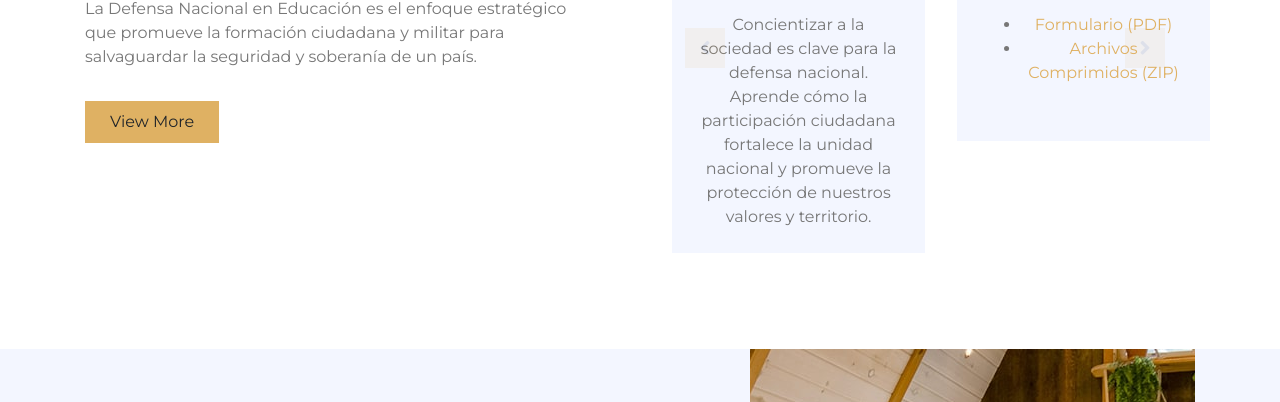
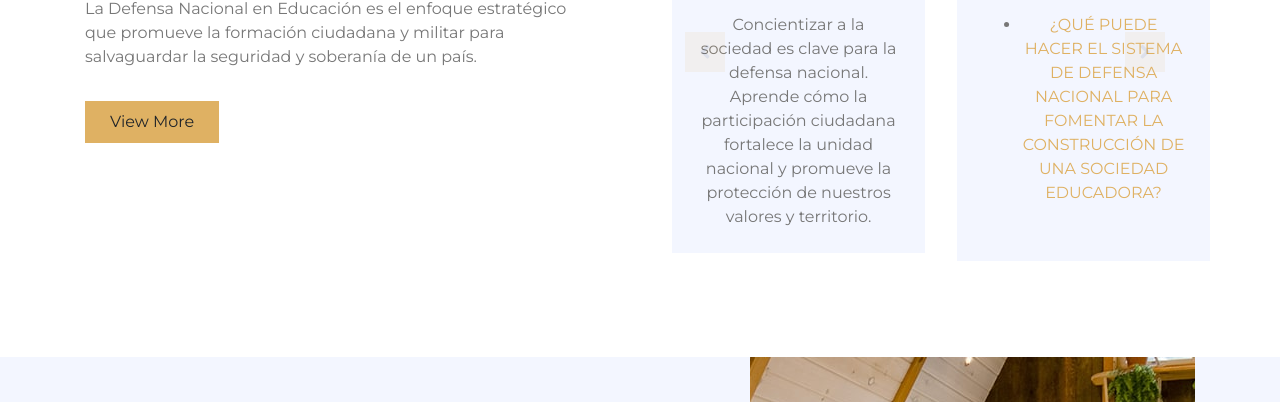
Before and after one commit to gustavoam-asdf/nacional-defense, a website: page public/education.html in a window 1280 px wide. Shown: the part 770-1172 px from the top of the page. Drawn offline with nearby package versions, Linux system fonts and the light colour scheme.

Commit message:
descagable modif

```diff
--- a/public/education.html
+++ b/public/education.html
@@ -187,8 +187,10 @@
 							<h5 class="mb-3">Mas</h5>
 							<p class="m-0">
 							<ul>
-								<li><a href="ruta/al/formulario.pdf" download>Formulario (PDF)</a></li>
-								<li><a href="ruta/a/archivos.zip" download>Archivos Comprimidos (ZIP)</a></li>
+								<li><a
+										href="https://cdn.www.gob.pe/uploads/document/file/2056336/El%20Sistema%20de%20Defensa%20Nacional%20y%20la%20Educaci%C3%B3n.pdf.pdf"
+										target="_blank" download>¿QUÉ PUEDE HACER EL SISTEMA DE DEFENSA NACIONAL PARA FOMENTAR LA
+										CONSTRUCCIÓN DE UNA SOCIEDAD EDUCADORA?</a></li>
 							</ul>
 							</p>
 						</div>
```
Also changed, not shown: 1 other file.
